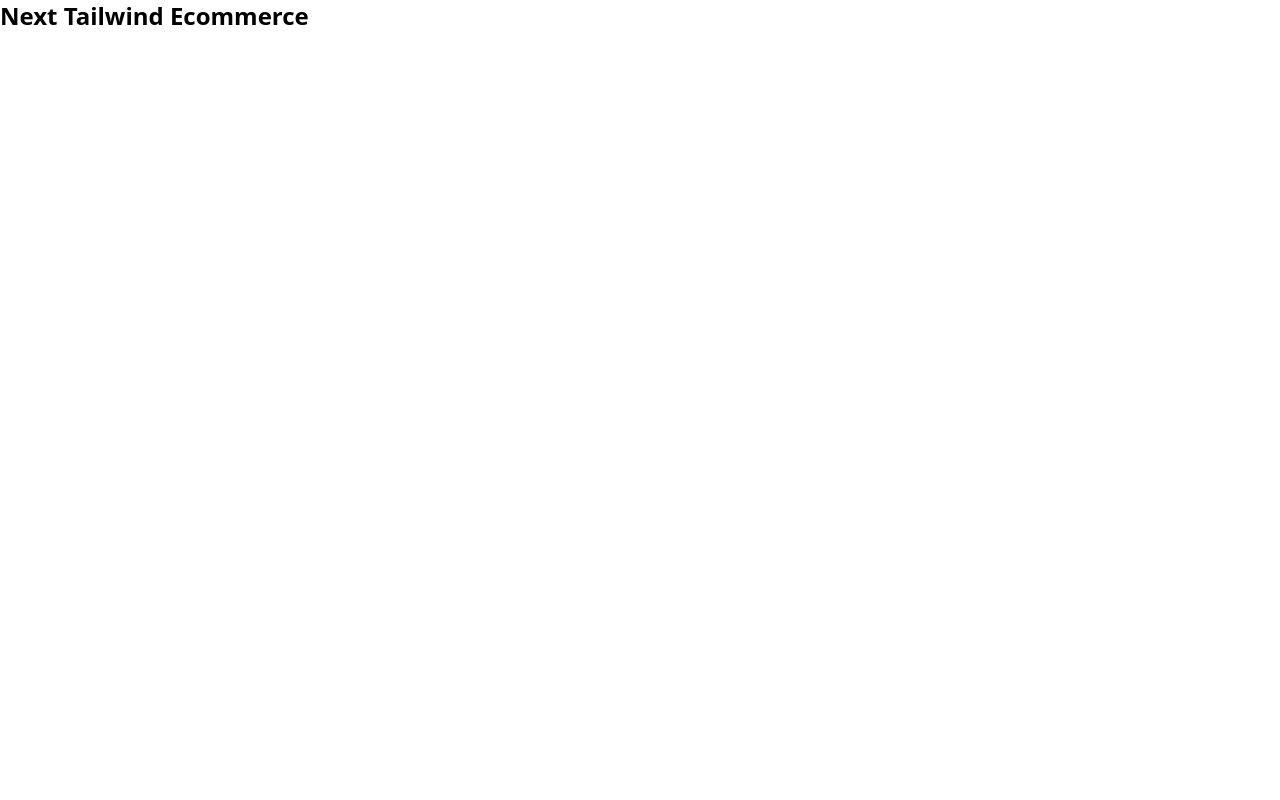
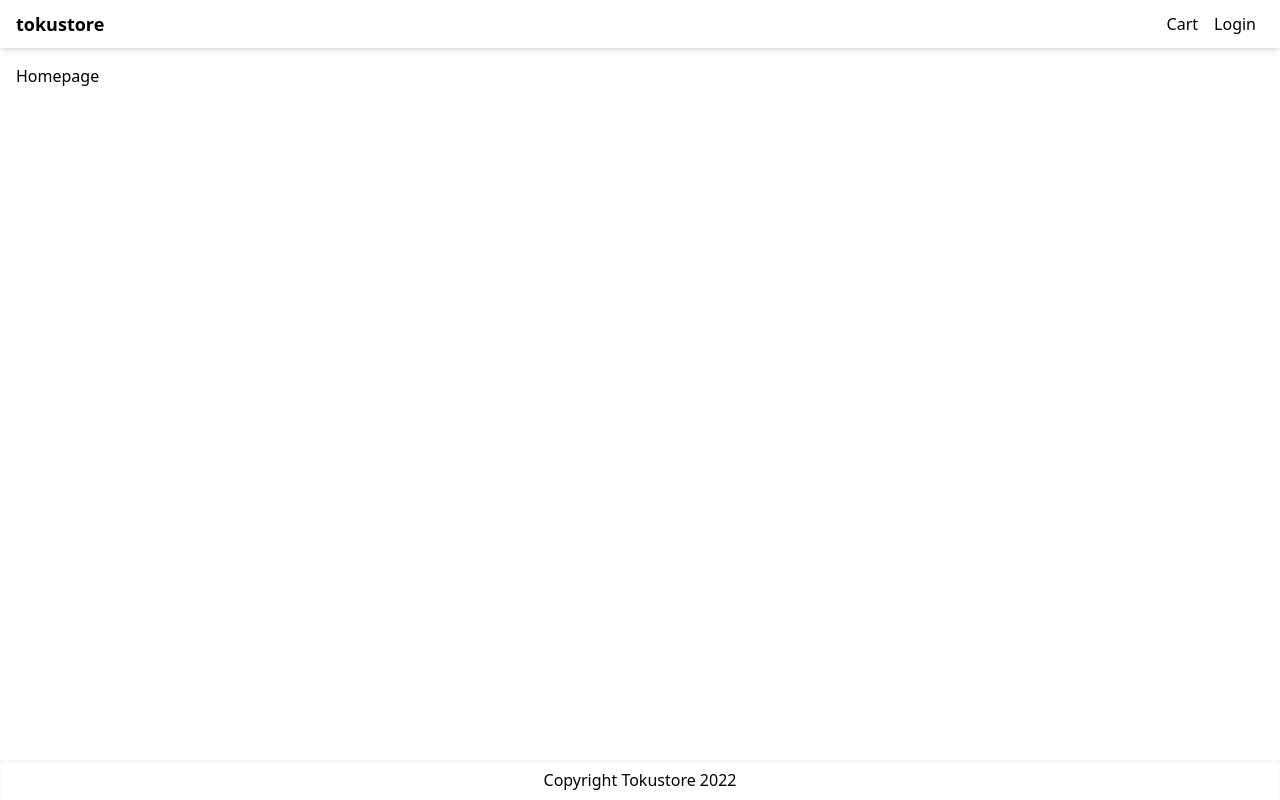
Before and after one commit to prayudaprianggara/e-commerce, a Next.js app: page / in a window 1280 px wide. Built offline with nearby package versions, Linux system fonts and the light colour scheme.

Commit message:
import Layout component to index.tsx

```diff
--- a/pages/index.tsx
+++ b/pages/index.tsx
@@ -1,16 +1,11 @@
-import Head from 'next/head'
-
+import Layout from '../components/Layout'
 
 export default function Home() {
   return (
     <>
-      <Head>
-        <title>Ecommerce</title>
-        <meta name="description" content="Generated by create next app" />
-        <meta name="viewport" content="width=device-width, initial-scale=1" />
-        <link rel="icon" href="/favicon.ico" />
-      </Head>
-    <h1 className='text-2xl font-bold'>Next Tailwind Ecommerce</h1>
+      <Layout title="Homepage">
+        Homepage
+      </Layout>
     </>
   )
 }
```
